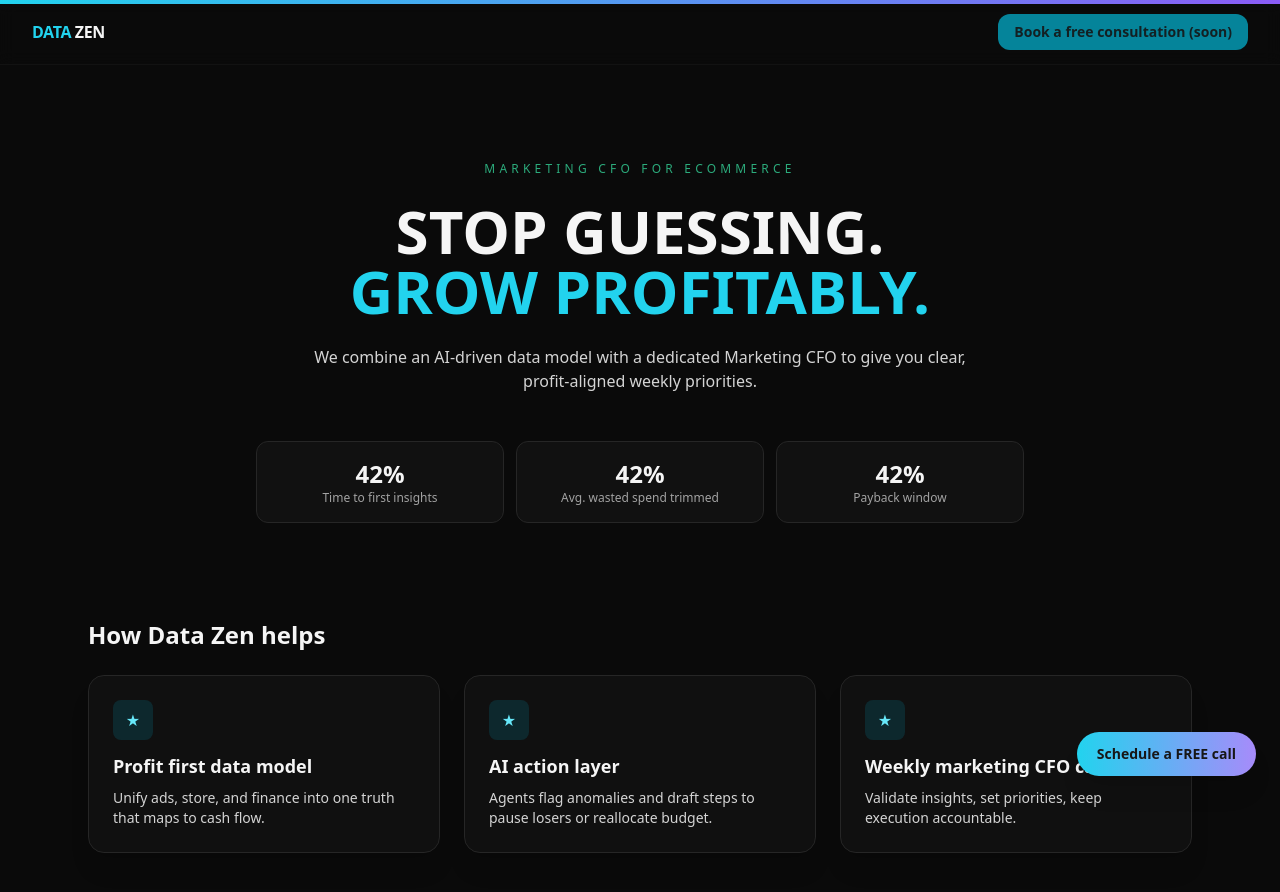
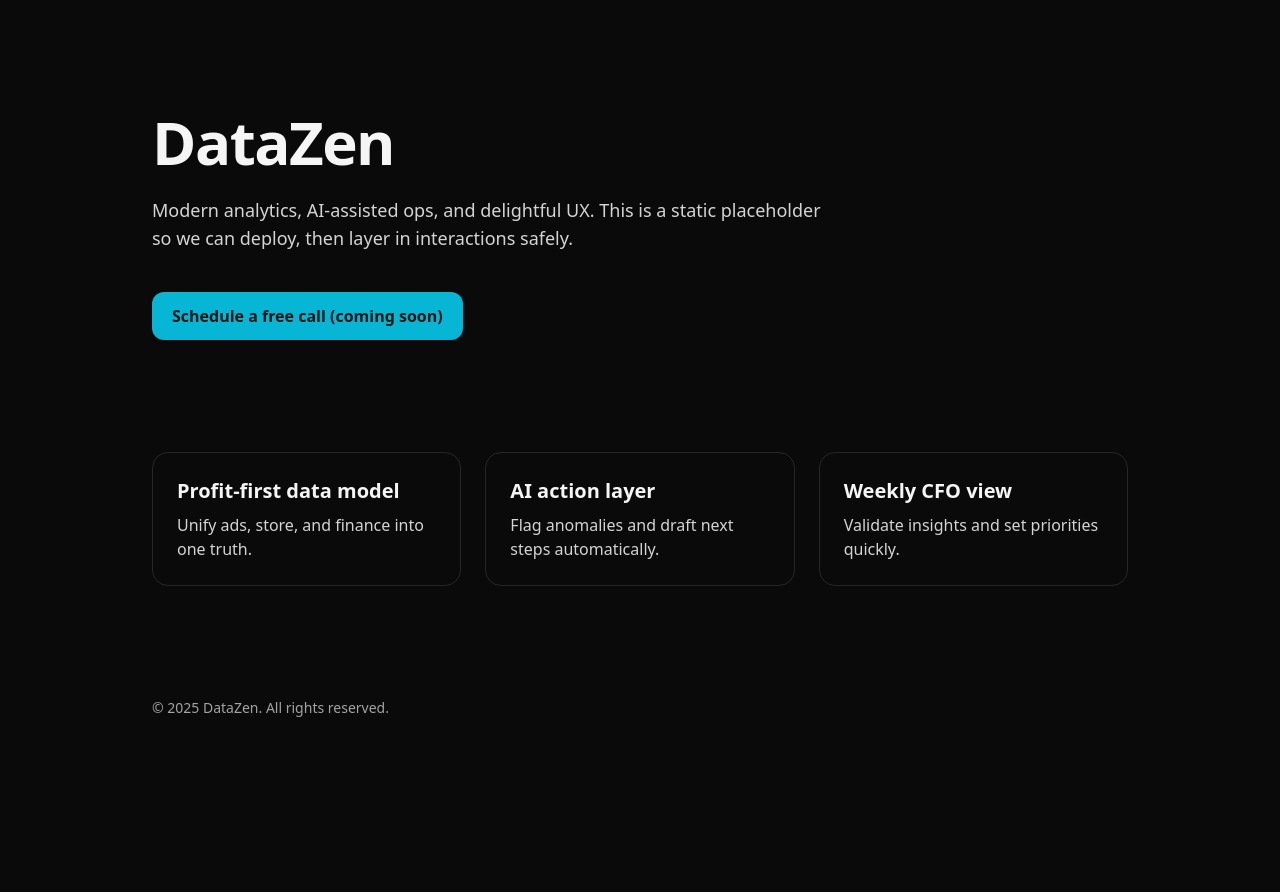
Before and after one commit to DomCodesSites/DataZen, a Next.js app: page / in a window 1280 px wide. Shown: the top 892 px of the page. After the commit the page ends 800 px from the top, so only its background shows below. Built offline with nearby package versions, Linux system fonts and the light colour scheme.

Commit message:
Update page.tsx

```diff
--- a/app/page.tsx
+++ b/app/page.tsx
@@ -1,108 +1,57 @@
-// app/page.tsx  (Server Component – no "use client")
-import FloatingBits from "../components/FloatingBits";
-import Spotlight from "../components/Spotlight";
-import ScrollProgress from "../components/ScrollProgress";
-import { Reveal } from "../components/Reveal";
-import TiltCard from "../components/TiltCard";
-import CountUp from "../components/CountUp";
-import FloatingCTA from "../components/FloatingCTA";
-
+// app/page.tsx  (SERVER COMPONENT — no "use client")
 export default function Page() {
-  const pillars = [
-    { title: "Profit first data model", desc: "Unify ads, store, and finance into one truth that maps to cash flow." },
-    { title: "AI action layer", desc: "Agents flag anomalies and draft steps to pause losers or reallocate budget." },
-    { title: "Weekly marketing CFO call", desc: "Validate insights, set priorities, keep execution accountable." },
-  ];
-
   return (
     <main className="min-h-screen bg-neutral-950 text-neutral-100">
-      <Spotlight />
-      <ScrollProgress />
+      {/* Hero */}
+      <section className="mx-auto max-w-5xl px-6 py-28">
+        <h1 className="text-5xl md:text-6xl font-extrabold tracking-tight">
+          DataZen
+        </h1>
+        <p className="mt-6 max-w-2xl text-lg text-neutral-300">
+          Modern analytics, AI-assisted ops, and delightful UX. This is a static
+          placeholder so we can deploy, then layer in interactions safely.
+        </p>
 
-      {/* Header */}
-      <header className="sticky top-0 z-50 border-b border-neutral-900/70 bg-neutral-950/70 backdrop-blur">
-        <div className="mx-auto flex h-16 max-w-7xl items-center justify-between px-4 sm:px-6 lg:px-8">
-          <div className="font-semibold tracking-tight">
-            <span className="text-cyan-400">DATA</span> ZEN
-          </div>
-          {/* Non-interactive placeholder CTA for now */}
-          <div className="rounded-xl bg-cyan-500/80 px-4 py-2 text-sm font-semibold text-neutral-900/90 opacity-90">
-            Book a free consultation (soon)
-          </div>
-        </div>
-      </header>
-
-      {/* Hero */}
-      <section className="relative overflow-hidden">
-        <FloatingBits count={28} />
-        <div className="mx-auto grid max-w-5xl gap-6 px-6 py-24 text-center">
-          <Reveal>
-            <p className="text-xs font-medium tracking-[0.35em] text-emerald-400/80">
-              MARKETING CFO FOR ECOMMERCE
-            </p>
-          </Reveal>
-          <Reveal delay={0.06}>
-            <h1 className="text-balance text-5xl font-black leading-tight sm:text-6xl">
-              STOP GUESSING. <span className="text-cyan-400">GROW PROFITABLY.</span>
-            </h1>
-          </Reveal>
-          <Reveal delay={0.12}>
-            <p className="mx-auto max-w-2xl text-pretty text-neutral-300">
-              We combine an AI-driven data model with a dedicated Marketing CFO to give you clear,
-              profit-aligned weekly priorities.
-            </p>
-          </Reveal>
-
-          {/* simple metrics row */}
-          <div className="mx-auto mt-6 grid w-full max-w-3xl grid-cols-3 gap-3">
-            <Reveal delay={0.18}>
-              <div className="rounded-xl border border-neutral-800 bg-neutral-900/60 p-4">
-                <div className="text-2xl font-bold">
-                  <CountUp to={7} suffix="d" />
-                </div>
-                <div className="text-xs text-neutral-400">Time to first insights</div>
-              </div>
-            </Reveal>
-            <Reveal delay={0.22}>
-              <div className="rounded-xl border border-neutral-800 bg-neutral-900/60 p-4">
-                <div className="text-2xl font-bold">
-                  <CountUp to={32} suffix="%" />
-                </div>
-                <div className="text-xs text-neutral-400">Avg. wasted spend trimmed</div>
-              </div>
-            </Reveal>
-            <Reveal delay={0.26}>
-              <div className="rounded-xl border border-neutral-800 bg-neutral-900/60 p-4">
-                <div className="text-2xl font-bold">
-                  <CountUp to={12} suffix="w" />
-                </div>
-                <div className="text-xs text-neutral-400">Payback window</div>
-              </div>
-            </Reveal>
-          </div>
+        {/* Non-interactive placeholder button (no onClick) */}
+        <div className="mt-10">
+          <a
+            href="#"
+            className="inline-block rounded-xl bg-cyan-500 px-5 py-3 font-semibold text-neutral-900 hover:bg-cyan-400 transition"
+            aria-disabled="true"
+            onClick={undefined as any} // <— keeps TS quiet but does nothing
+          >
+            Schedule a free call (coming soon)
+          </a>
         </div>
       </section>
 
-      {/* Pillars */}
-      <section className="mx-auto max-w-6xl px-6 pb-28">
-        <Reveal>
-          <h2 className="mb-6 text-2xl font-semibold">How Data Zen helps</h2>
-        </Reveal>
-        <div className="grid gap-6 sm:grid-cols-2 lg:grid-cols-3">
-          {pillars.map((p) => (
-            <Reveal key={p.title}>
-              <TiltCard>
-                <div className="mb-3 inline-flex h-10 w-10 items-center justify-center rounded-lg bg-cyan-500/15 text-cyan-300">★</div>
-                <div className="text-lg font-semibold">{p.title}</div>
-                <p className="mt-2 text-sm text-neutral-300">{p.desc}</p>
-              </TiltCard>
-            </Reveal>
-          ))}
-        </div>
+      {/* Three simple static “pillars” */}
+      <section className="mx-auto max-w-5xl px-6 pb-28 grid gap-6 md:grid-cols-3">
+        {[
+          {
+            title: "Profit-first data model",
+            desc: "Unify ads, store, and finance into one truth."
+          },
+          {
+            title: "AI action layer",
+            desc: "Flag anomalies and draft next steps automatically."
+          },
+          {
+            title: "Weekly CFO view",
+            desc: "Validate insights and set priorities quickly."
+          }
+        ].map((p, i) => (
+          <div key={i} className="rounded-2xl border border-neutral-800 p-6">
+            <h3 className="text-xl font-bold">{p.title}</h3>
+            <p className="mt-2 text-neutral-300">{p.desc}</p>
+          </div>
+        ))}
       </section>
 
-      {/* Floating bottom-right CTA (client side – no click yet) */}
-      <FloatingCTA label="Schedule a FREE call" />
+      {/* Footer */}
+      <footer className="mx-auto max-w-5xl px-6 pb-16 text-sm text-neutral-400">
+        © {new Date().getFullYear()} DataZen. All rights reserved.
+      </footer>
     </main>
   );
 }
```
